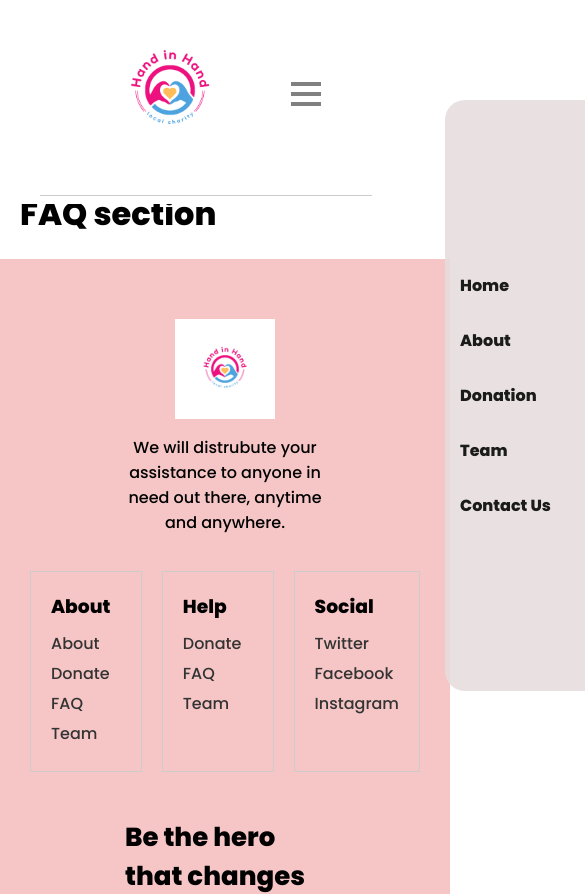
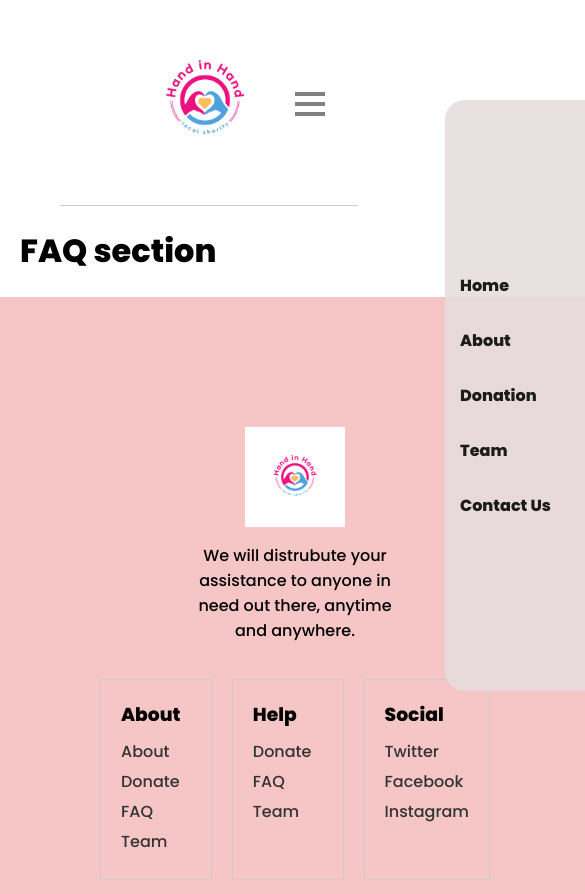
Before and after one commit to LaryeaNii/charity-site, a React (Vite) app: page /faq in a window 390 px wide. Shown: the top 894 px of the page, 585 px wide, since content can reach past the window. Built offline with nearby package versions, Linux system fonts and the light colour scheme.

Commit message:
minor fixes

```diff
--- a/src/App.css
+++ b/src/App.css
@@ -9,6 +9,6 @@ body{
 
 @media screen and (max-width: 900px) {
  body{
-    margin-top: 190px;
+    margin-top: 10px;
  }
 }
--- a/src/NavBar.jsx
+++ b/src/NavBar.jsx
@@ -8,37 +8,63 @@ const NavBar = () => {
 
   const navToggle = () => {
     active === 'menu' ? setActive('menu menu-active') : setActive('menu');
-
     toggleIcon === 'hamburger-menu'
       ? setToggleIcon('hamburger-menu toggle')
       : setToggleIcon('hamburger-menu');
   };
 
+  // Function to close the menu when clicking outside
+  const closeMenu = () => {
+    setActive('menu');
+    setToggleIcon('hamburger-menu');
+  };
 
+  // Add event listener on component mount
+  useEffect(() => {
+    document.addEventListener('click', closeMenu);
+    return () => {
+      // Clean up the event listener on component unmount
+      document.removeEventListener('click', closeMenu);
+    };
+  }, []);
+
+  // Prevent the menu from closing when clicking inside the menu
+  const stopPropagation = (event) => {
+    event.stopPropagation();
+  };
 
   return (
     <div>
-    <div className='all-nav'>
-      <nav className="nav-main">
+      <nav className="nav-main" onClick={stopPropagation}>
         <Link to="/">
-           <img src="./CharityLogo.png" alt="the logo" className="logo" />
+          <img src="./CharityLogo.png" alt="the logo" className="logo" />
         </Link>
 
-        <ul className={active}>
+        <ul className={active} onClick={stopPropagation}>
           <li>
-            <Link to="/" className="nav-link">Home</Link>
+            <Link to="/" className="nav-link">
+              Home
+            </Link>
           </li>
           <li>
-            <Link to="/about" className="nav-link">About</Link>
+            <Link to="/about" className="nav-link">
+              About
+            </Link>
           </li>
           <li>
-            <Link to="/donate" className="nav-link">Donation</Link>
+            <Link to="/donate" className="nav-link">
+              Donation
+            </Link>
           </li>
           <li>
-            <Link to="/team" className="nav-link">Team</Link>
+            <Link to="/team" className="nav-link">
+              Team
+            </Link>
           </li>
           <li>
-            <Link to="/contact" className="nav-link">Contact Us</Link>
+            <Link to="/contact" className="nav-link">
+              Contact Us
+            </Link>
           </li>
         </ul>
         <div onClick={navToggle} className={toggleIcon}>
@@ -49,8 +75,7 @@ const NavBar = () => {
       </nav>
       <hr />
     </div>
-    </div>
   );
-}
+};
 
 export default NavBar;
--- a/src/homeStyle.css
+++ b/src/homeStyle.css
@@ -351,7 +351,9 @@ footer{
     flex-direction: column;
     align-items: center;
 
-
+  }
+  footer{
+    padding: 100px;
   }
 
   .grid {
--- a/src/navStyles.css
+++ b/src/navStyles.css
@@ -134,23 +134,11 @@ hr {
   }
 
   .hamburger-menu {
-    position: fixed;
     right: 69px;
     display: block;
     z-index: 1;
   }
-  .all-nav{
-    width: 100%;
-    position: fixed;
-    background-color: white;
-    z-index: 999;
-    top: 0;
-    left: 0;
-  }
-  .logo{
-    position: relative;
-    right: 50px;
-  }
+
 
   .hamburger-menu div {
     transition: 0.4s ease-in;
```
